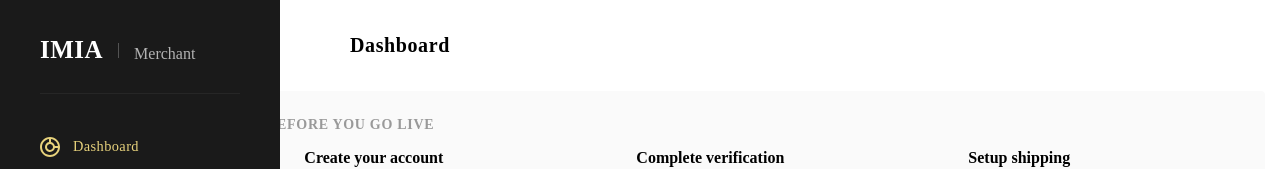
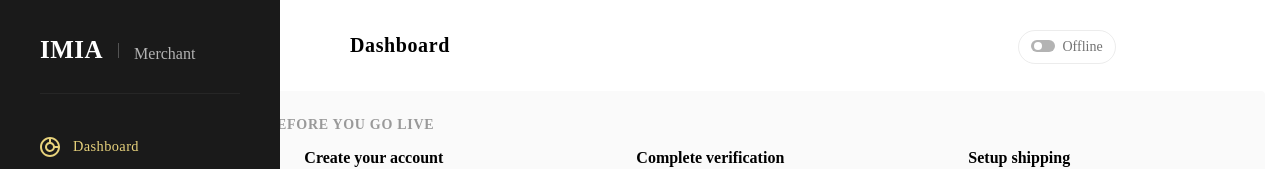
Before and after one commit to Ayobamigit/imia, a React (Create React App) app: page /dashboard in a window 1280 px wide. Shown: the top 169 px of the page. Built offline with nearby package versions, Linux system fonts and the light colour scheme; a web font is replaced by a local one.

Commit message:
Offline button on the dashboard

```diff
--- a/src/App.scss
+++ b/src/App.scss
@@ -101,6 +101,10 @@ body{
 
 .mr-10{
   margin-right: 10px;
+}
+
+.mr-08{
+  margin-right: 8px;
 }
 
 .mr-16{
--- a/src/components/DashboardLayout/DashboardLayout.jsx
+++ b/src/components/DashboardLayout/DashboardLayout.jsx
@@ -10,8 +10,7 @@ const DashboardLayout = (props) => {
             <div id="header">
                 <Header
                     title={props.page}
-                    value={props.value}
-                    click={props.click}
+                    status={props.status}
                  />
             </div>
 
--- a/src/components/Header/Header.jsx
+++ b/src/components/Header/Header.jsx
@@ -22,6 +22,27 @@ const Header = (props) => {
                     null
                 }
 
+                {
+                    props.status ?
+                    <Col lg={3} sm={6}>
+                        <div className="header-control">
+                            <div className="switch mr-08">
+                                <span>
+                                    <input type="checkbox" disabled readOnly />
+                                    <span className={`slider round disabled `}></span>
+                                    {/* <span className={`slider roucnd ${disableSwitchButton ? 'disabled' : ''}`}></span> */}
+
+                                </span>
+                            </div>
+                            {props.status}
+                        </div>
+                    </Col>
+                    :
+                    null
+                }
+
+
+
 
             </Row>
         </div>
--- a/src/components/Header/Header.scss
+++ b/src/components/Header/Header.scss
@@ -25,3 +25,14 @@
     margin-left: 70px;
     cursor: pointer;
 }
+
+.header-control{
+    border: 1px solid rgba(179, 179, 179, 0.25);
+    box-sizing: border-box;
+    border-radius: 50px;
+    font-size: 14px;
+    color: var(--thirdColor);
+    display: inline-flex;
+    line-height: 14px;
+    padding: 9px 12px;
+}
--- a/src/pages/Dashboard/Dashboard.js
+++ b/src/pages/Dashboard/Dashboard.js
@@ -1,13 +1,19 @@
-import React from 'react';
+import React, { useState } from 'react';
 import { Container } from 'react-bootstrap';
 import Setup from '../../components/DashboardComponents/Setup/Setup';
 import Stats from '../../components/DashboardComponents/Stats/Stats';
 import DashboardLayout from '../../components/DashboardLayout/DashboardLayout';
 
 const Dashboard = () => {
+    const [state, setState] = useState({
+        status : 'Offline'
+    })
+
+    const {status} = state;
     return (
         <DashboardLayout
             page = "Dashboard"
+            status = {status}
         >
             <Container className="dashboard-container">
                 <Setup />
```
